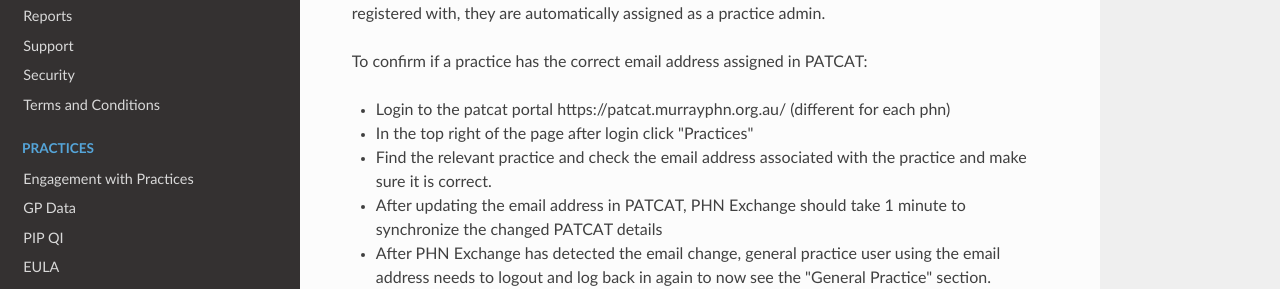
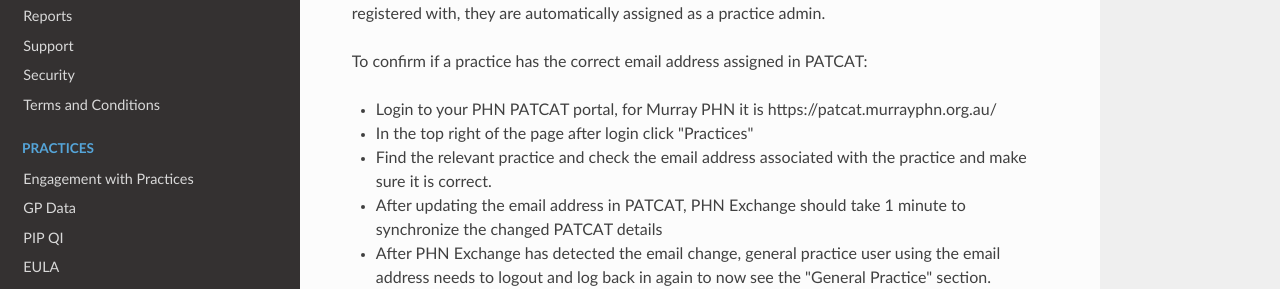
Before and after one commit to MurrayPHN/phn-exchange-docs, an MkDocs documentation site: the page built from docs/practice-staff.md, in a window 1280 px wide and 900 px high, scrolled down 897 px. Shown: the part 172-461 px from the top of the window. Built offline with MkDocs 1.6.1, drawn with Linux system fonts in a browser that asks for light colours; nearby versions of some CDN libraries.

Commit message:
Update practice-staff.md

```diff
--- a/docs/practice-staff.md
+++ b/docs/practice-staff.md
@@ -36,7 +36,7 @@ If the email address in PATCAT against a practice is the same email address that
 
 To confirm if a practice has the correct email address assigned in PATCAT:
 
-- Login to the patcat portal https://patcat.murrayphn.org.au/ (different for each phn)
+- Login to your PHN PATCAT portal, for Murray PHN it is https://patcat.murrayphn.org.au/
 - In the top right of the page after login click "Practices"
 - Find the relevant practice and check the email address associated with the practice and make sure it is correct.
 - After updating the email address in PATCAT, PHN Exchange should take 1 minute to synchronize the changed PATCAT details
```
